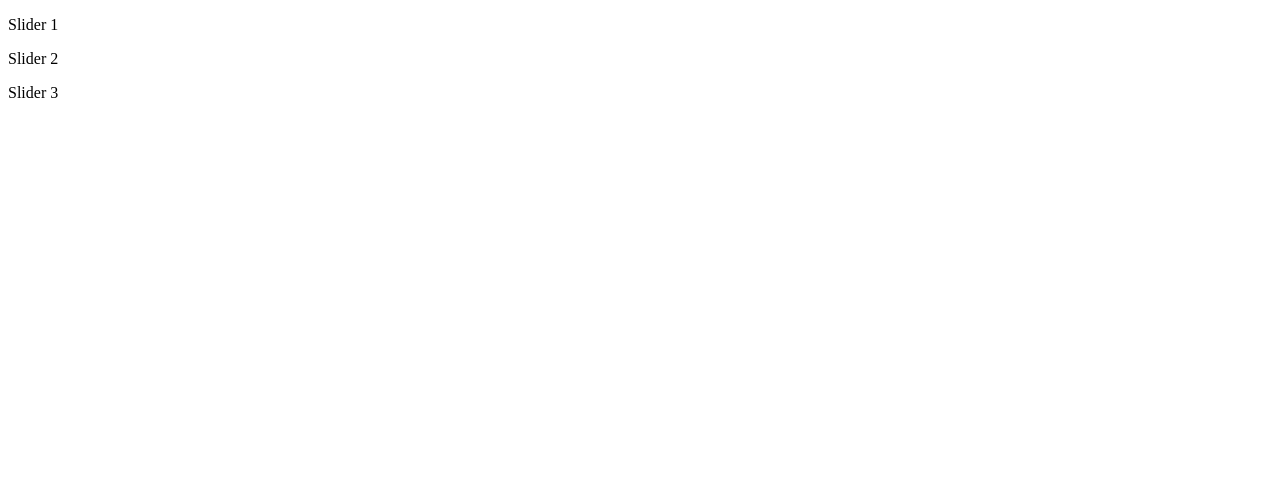
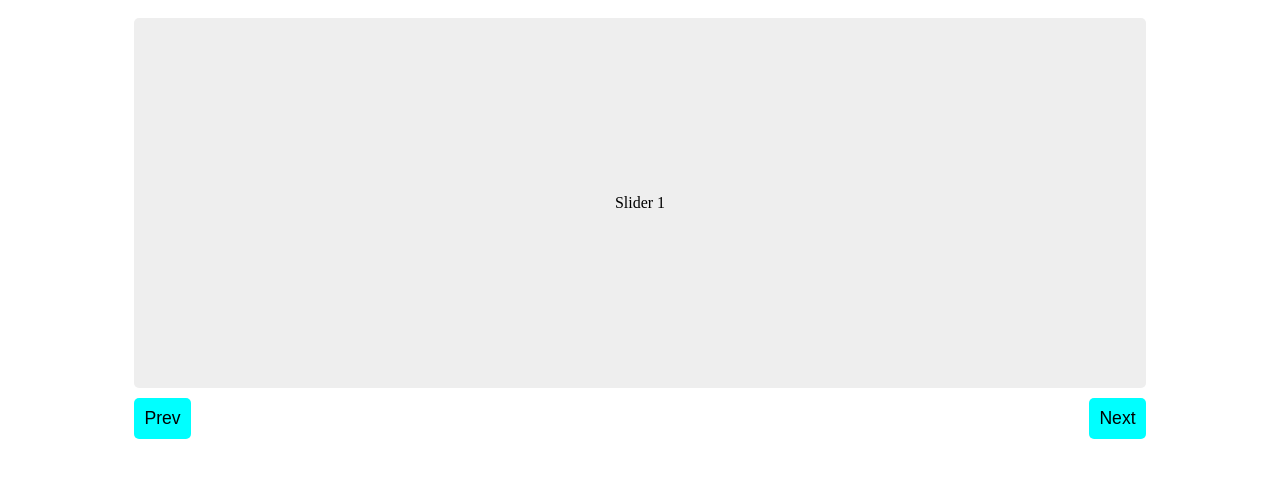
Before and after one commit to matheusmfeitoza/React-Slider, a React (Create React App) app: page / in a window 1280 px wide. Shown: the top 478 px of the page. Built offline with nearby package versions, Linux system fonts and the light colour scheme.

Commit message:
Finished css project

```diff
--- a/src/components/slider/Slider.js
+++ b/src/components/slider/Slider.js
@@ -5,13 +5,17 @@ const Slider = (props) => {
   return (
     <section>
       <div className={styles.container}>
-        <div className="">
+        <div className={styles.content}>
           {props.sliders.map((slider) => (
-            <div key={slider.id}>
+            <div key={slider.id} className={styles.item}>
               <p>{slider.texto}</p>
             </div>
           ))}
         </div>
+        <nav className={styles.button}>
+          <button>Prev</button>
+          <button>Next</button>
+        </nav>
       </div>
     </section>
   );
--- a/src/components/slider/slider.module.css
+++ b/src/components/slider/slider.module.css
@@ -1,2 +1,33 @@
 .container {
+  overflow: hidden;
 }
+.content {
+  display: flex;
+  justify-content: space-between;
+  margin: 10px 0;
+  gap: 20px;
+}
+.item {
+  flex-shrink: 0;
+  background-color: #eee;
+  width: 80%;
+  margin: 0 10%;
+  padding: 10rem 0;
+  text-align: center;
+  border-radius: 5px;
+}
+
+.button {
+  display: flex;
+  justify-content: space-between;
+  width: 80%;
+  margin: 0 10%;
+}
+.button button {
+  padding: 10px;
+  border: none;
+  background-color: aqua;
+  border-radius: 5px;
+  font-size: 1.1rem;
+  cursor: pointer;
+}
```
